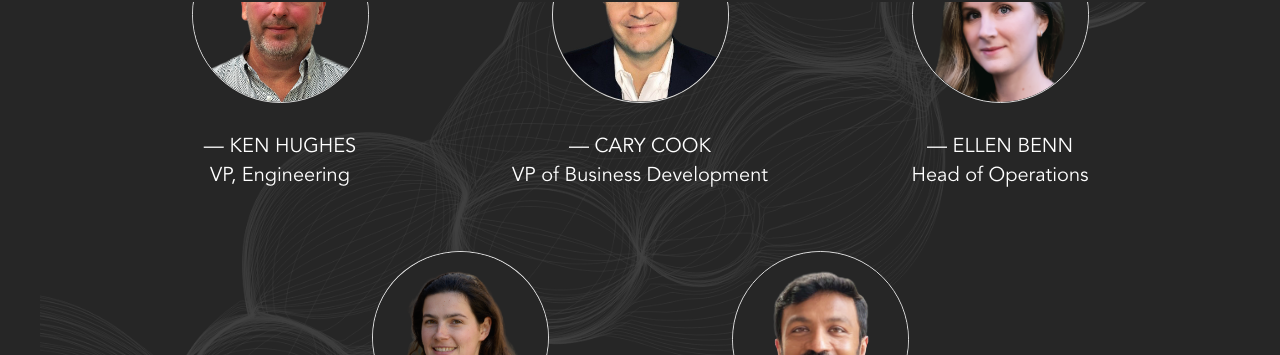
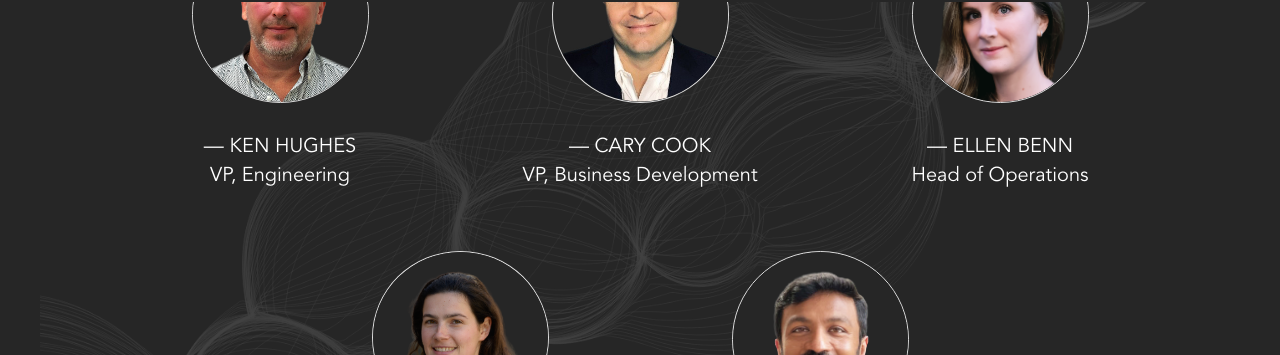
Before and after one commit to weareoutright/etchmaterials_jekyll, a Jekyll site: the page built from who-we-are/index.html, in a window 1280 px wide and 900 px high, scrolled down 2424 px. Shown: the part 94-449 px from the top of the window. Built offline with Jekyll 4.4.1, drawn with Linux system fonts in a browser that asks for light colours.

Commit message:
Comma added to Cary's listing on homepage and Who We Are
Signed-off-by: Tim Arnold <tim@weareoutright.com>

```diff
--- a/_layouts/home.html
+++ b/_layouts/home.html
@@ -175,7 +175,7 @@ id: Home
 
         <ul class="">
             <li><img src="/assets/images/Ken.png" /><p class="name">&mdash; Ken Hughes</p><p class="job-title">VP, Engineering</p></li>
-            <li><img src="/assets/images/Cary.png" /><p class="name">&mdash; Cary Cook</p><p class="job-title">VP of Business Development</p></li>
+            <li><img src="/assets/images/Cary.png" /><p class="name">&mdash; Cary Cook</p><p class="job-title">VP, Business Development</p></li>
             <li><img src="/assets/images/Ellen.png" /><p class="name">&mdash; Ellen Benn</p><p class="job-title">Head of Operations</p></li>
             <li><img src="/assets/images/Anna_bg.png" /><p class="name">&mdash; Anna Goodridge</p><p class="job-title">Director of Engineering</p></li>
             <li><img src="/assets/images/Shashank.png" /><p class="name">&mdash; Shashank Vummidi Lakshman</p><p class="job-title">Director for Science and Technology Commercialization</p></li>
--- a/who-we-are/index.html
+++ b/who-we-are/index.html
@@ -49,7 +49,7 @@ permalink: /who-we-are/
 
                 <ul class="">
                     <li><img src="/assets/images/Ken.png" /><p class="name">&mdash; Ken Hughes</p><p class="job-title">VP, Engineering</p></li>
-                    <li><img src="/assets/images/Cary.png" /><p class="name">&mdash; Cary Cook</p><p class="job-title">VP of Business Development</p></li>
+                    <li><img src="/assets/images/Cary.png" /><p class="name">&mdash; Cary Cook</p><p class="job-title">VP, Business Development</p></li>
                     <li><img src="/assets/images/Ellen.png" /><p class="name">&mdash; Ellen Benn</p><p class="job-title">Head of Operations</p></li>
                     <li><img src="/assets/images/Anna_bg.png" /><p class="name">&mdash; Anna Goodridge</p><p class="job-title">Director of Engineering</p></li>
                     <li><img src="/assets/images/Shashank.png" /><p class="name">&mdash; Shashank Vummidi Lakshman</p><p class="job-title">Director for Science and Technology Commercialization</p></li>
```
